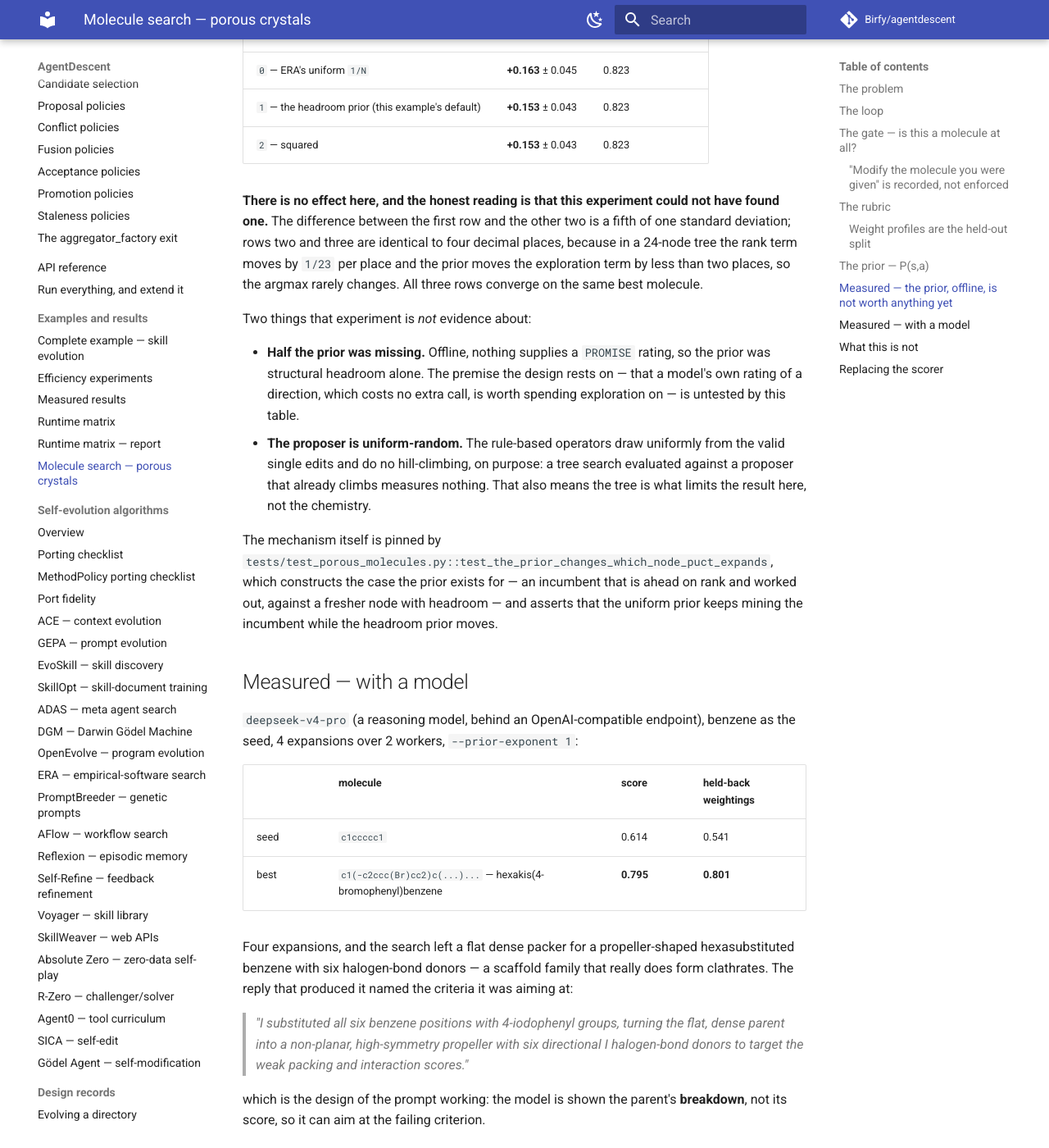
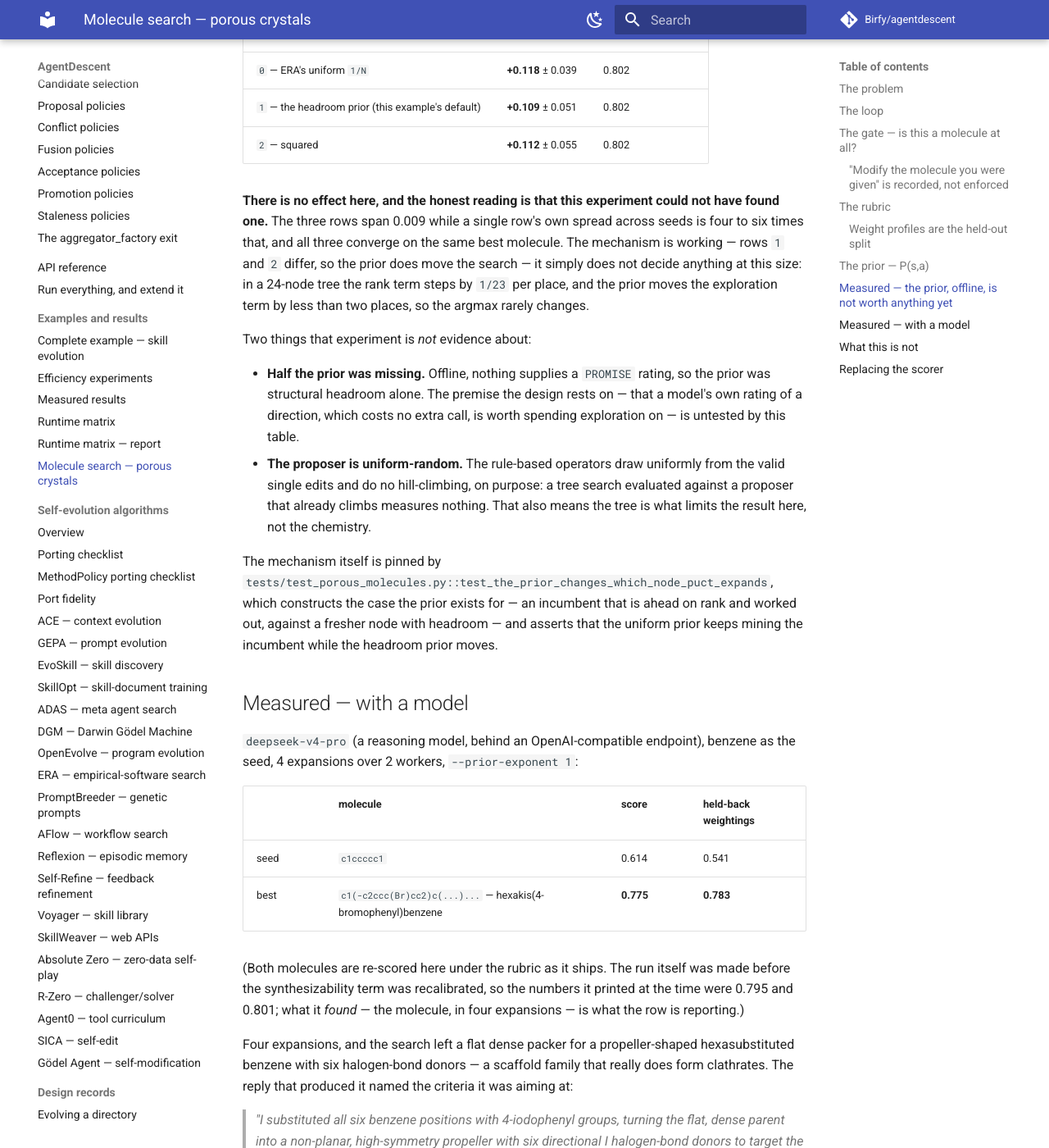
Before and after one commit to Birfy/agentdescent, an MkDocs documentation site: the page built from docs/porous-molecules.md, in a window 1280 px wide and 1400 px high, scrolled down 5037 px. Shown: the whole window at 82% size. Built offline with MkDocs 1.6.1 and Material for MkDocs 9.7.7, drawn with Linux system fonts in a browser that asks for light colours; comment, search, counter and statistics services are not loaded.

Commit message:
porous: re-measure both result tables under the rubric as it ships
The synthesizability recalibration moved every score, so both measured sections
were quoting numbers from before it. Re-run and restated:

* the prior sweep is six seeds again on the shipped rubric -- +0.118 / +0.109 /
  +0.112 for exponent 0 / 1 / 2, spanning 0.009 against a within-row spread of
  0.039 to 0.055, so the conclusion is unchanged and now says it more precisely:
  the exponent *does* move the search (rows 1 and 2 differ) and does not decide
  anything at this tree size;
* the live-model row re-scores both molecules under the shipped rubric (0.775 /
  0.783 rather than the 0.795 / 0.801 the run printed at the time) and says
  which number is which, because what that run established is the molecule it
  found in four expansions, not the score it printed.

Co-Authored-By: Claude Opus 5 <noreply@anthropic.com>
Claude-Session: https://claude.ai/code/session_01JjAg3RwYnf5iGxZMfU2NiZ

```diff
--- a/docs/porous-molecules.md
+++ b/docs/porous-molecules.md
@@ -204,16 +204,17 @@ entirely, mean ± population standard deviation over the six seeds.
 
 | `--prior-exponent` | mean gain | best molecule seen |
 |---|---|---|
-| `0` — ERA's uniform `1/N` | **+0.163** ± 0.045 | 0.823 |
-| `1` — the headroom prior (this example's default) | **+0.153** ± 0.043 | 0.823 |
-| `2` — squared | **+0.153** ± 0.043 | 0.823 |
+| `0` — ERA's uniform `1/N` | **+0.118** ± 0.039 | 0.802 |
+| `1` — the headroom prior (this example's default) | **+0.109** ± 0.051 | 0.802 |
+| `2` — squared | **+0.112** ± 0.055 | 0.802 |
 
 **There is no effect here, and the honest reading is that this experiment could
-not have found one.** The difference between the first row and the other two is
-a fifth of one standard deviation; rows two and three are identical to four
-decimal places, because in a 24-node tree the rank term moves by `1/23` per
-place and the prior moves the exploration term by less than two places, so the
-argmax rarely changes. All three rows converge on the same best molecule.
+not have found one.** The three rows span 0.009 while a single row's own spread
+across seeds is four to six times that, and all three converge on the same best
+molecule. The mechanism is working — rows `1` and `2` differ, so the prior does
+move the search — it simply does not decide anything at this size: in a 24-node
+tree the rank term steps by `1/23` per place, and the prior moves the
+exploration term by less than two places, so the argmax rarely changes.
 
 Two things that experiment is *not* evidence about:
 
@@ -240,7 +241,12 @@ benzene as the seed, 4 expansions over 2 workers, `--prior-exponent 1`:
 | | molecule | score | held-back weightings |
 |---|---|---|---|
 | seed | `c1ccccc1` | 0.614 | 0.541 |
-| best | `c1(-c2ccc(Br)cc2)c(...)...` — hexakis(4-bromophenyl)benzene | **0.795** | **0.801** |
+| best | `c1(-c2ccc(Br)cc2)c(...)...` — hexakis(4-bromophenyl)benzene | **0.775** | **0.783** |
+
+(Both molecules are re-scored here under the rubric as it ships. The run itself
+was made before the synthesizability term was recalibrated, so the numbers it
+printed at the time were 0.795 and 0.801; what it *found* — the molecule, in
+four expansions — is what the row is reporting.)
 
 Four expansions, and the search left a flat dense packer for a propeller-shaped
 hexasubstituted benzene with six halogen-bond donors — a scaffold family that
```
